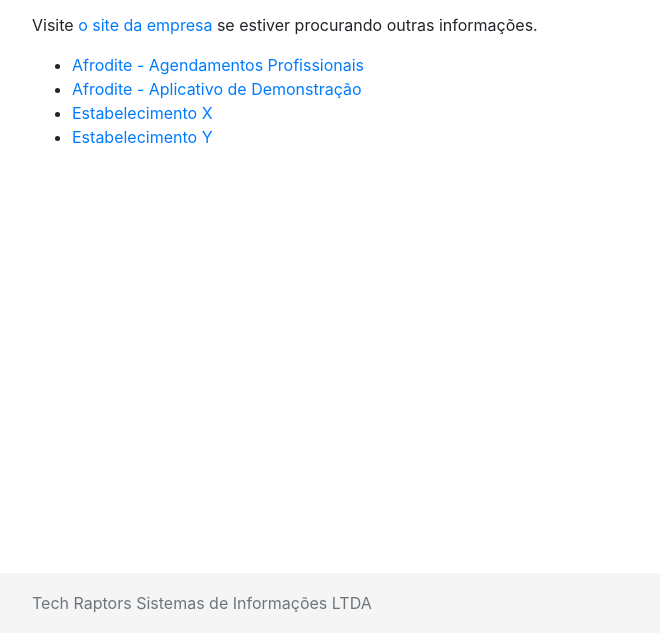
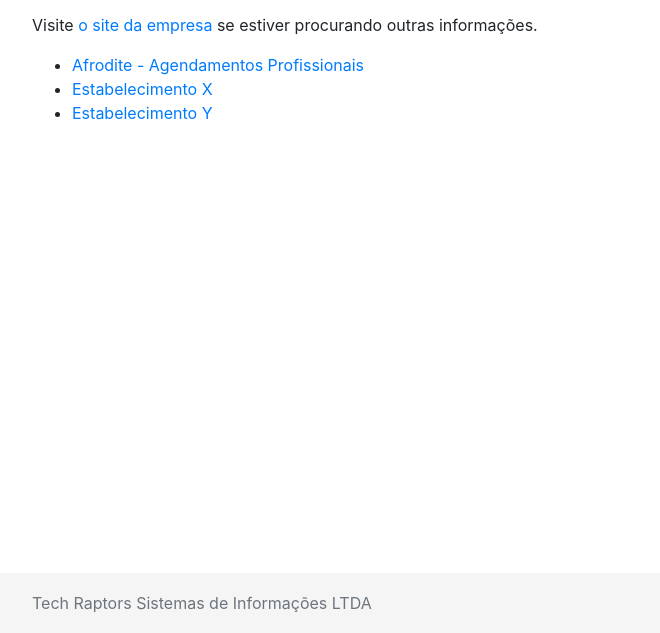
Before and after one commit to techraptorsbr/techraptorsbr.github.io, a plain HTML site: page index.html in a window 1280 px wide. Shown: the part 167-800 px from the top of the page, without its empty margins (283-943 px from the left). Drawn offline with nearby package versions, Linux system fonts and the light colour scheme.

Commit message:
Update index.html

```diff
--- a/index.html
+++ b/index.html
@@ -51,7 +51,6 @@ body {
     <div class="container">
       <ul>
         <li><a href="#">Afrodite - Agendamentos Profissionais</a></li>
-        <li><a href="#">Afrodite - Aplicativo de Demonstração</a></li>
         <li><a href="#">Estabelecimento X</a></li>
         <li><a href="#">Estabelecimento Y</a></li>
       </ul>
```
